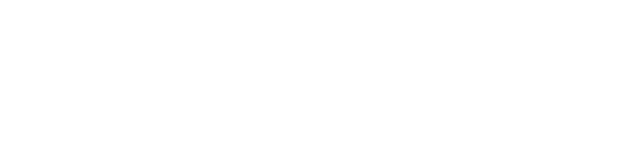
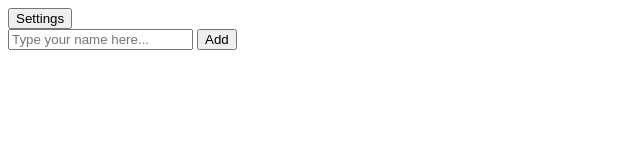
Before and after one commit to alvalle09/ChromeExt_Greeter, a browser extension: page index.html in a window 1280 px wide. Shown: the whole page, without its empty margins (0-640 px from the left). Drawn offline with Linux system fonts and the light colour scheme.

Commit message:
add data entry form for greeter

```diff
--- a/index.html
+++ b/index.html
@@ -8,6 +8,15 @@
     <title>Document</title>
 </head>
 <body>
+        <button id="settings-button">Settings</button>
+        <div class="settings" id="settings">
+           <form class="name-form" id="name-form" action="#">
+              <input class="name-input" type="text"
+                id="name-input" placeholder="Type your name here...">
+              <button type="submit" class="name-button">Add</button>
+           </form>
+        </div>
+
 
     <script src="main.js"></script>
 </body>
```
Also changed, not shown: Greeticon.png (added), manifest.json.
